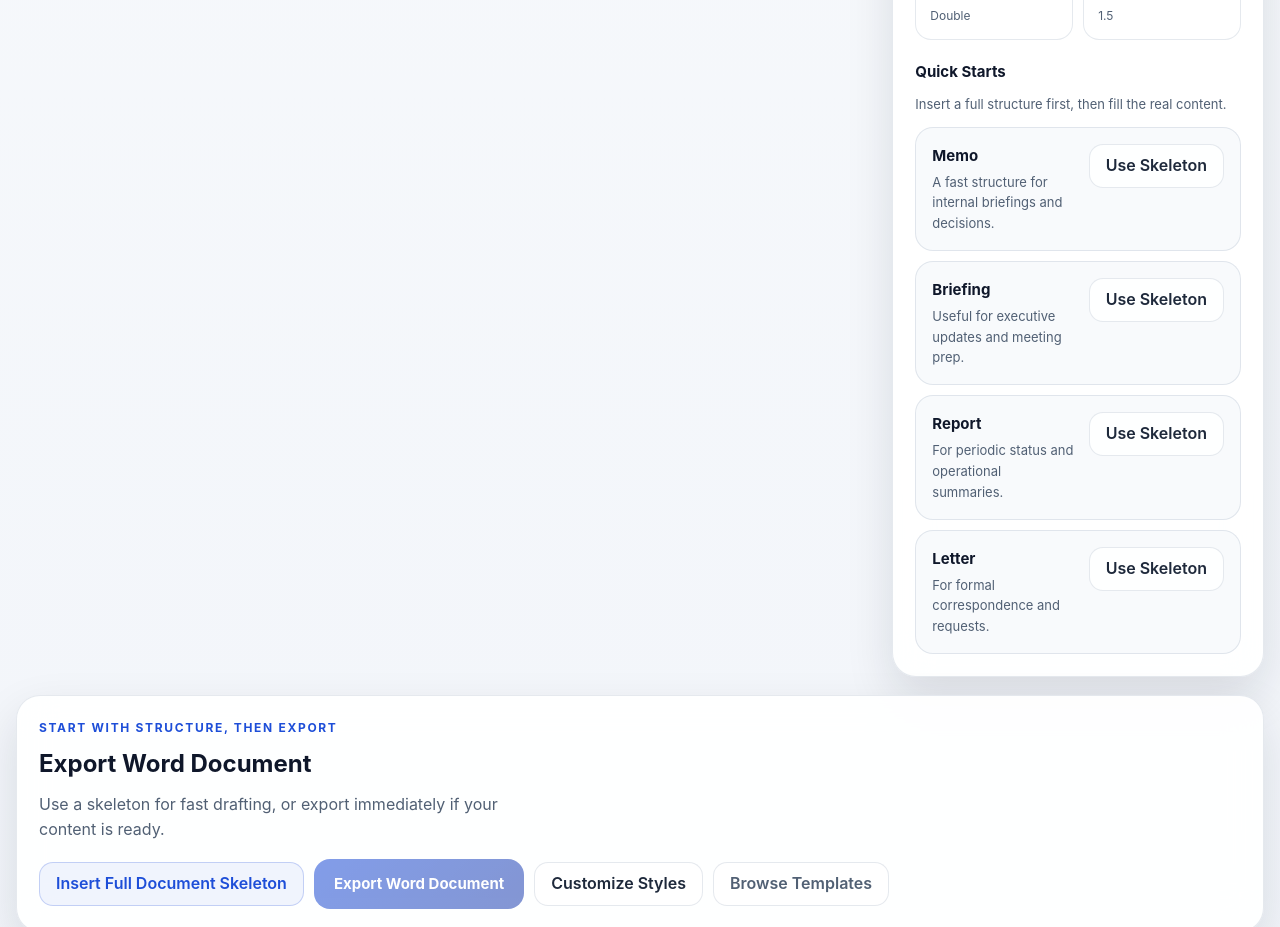
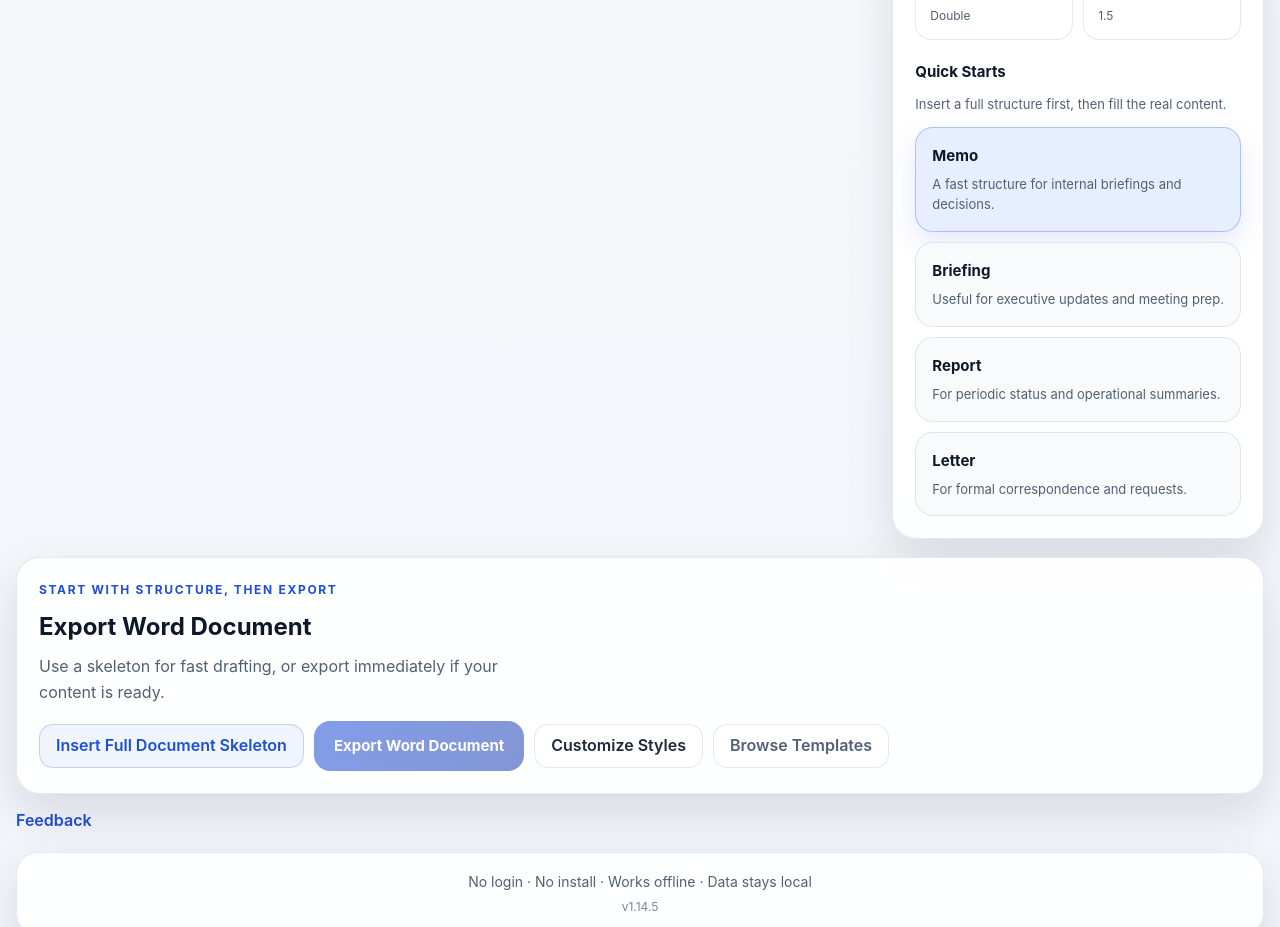
Before and after one commit to shrektan/formaldoc, a React (Vite) app: page / in a window 1280 px wide. Shown: the part 1880-2807 px from the top of the page. Built offline with nearby package versions, Linux system fonts and the light colour scheme; what turndown-plugin-gfm would draw is missing.

Commit message:
fix: align scenario and metadata behavior

```diff
--- a/src/App.tsx
+++ b/src/App.tsx
@@ -1,4 +1,11 @@
-import { startTransition, useCallback, useMemo, useState, type CSSProperties } from 'react';
+import {
+  startTransition,
+  useCallback,
+  useEffect,
+  useMemo,
+  useState,
+  type CSSProperties,
+} from 'react';
 import { Analytics } from '@vercel/analytics/react';
 import { StyleDrawer } from './components/StyleSettings';
 import { TemplateStrip } from './components/TemplateStrip';
@@ -138,6 +145,44 @@ const PAGE_COPY = {
     localOnly: 'Local Only',
   },
 } as const;
+
+const PAGE_METADATA: Record<
+  Language,
+  {
+    htmlLang: string;
+    title: string;
+    description: string;
+    ogTitle: string;
+    ogDescription: string;
+    twitterTitle: string;
+    twitterDescription: string;
+  }
+> = {
+  cn: {
+    htmlLang: 'zh-CN',
+    title: 'FormalDoc - 内置规范公文模板的一键 Word 生成工具',
+    description:
+      'FormalDoc 提供内置公文模板和完整文稿骨架，一键将 AI 生成内容整理成规范 Word 文档。支持 GB/T 9704-2012 公文格式、学术论文、商务报告，本地生成，不上传内容。',
+    ogTitle: 'FormalDoc - 内置规范公文模板的一键 Word 生成工具',
+    ogDescription:
+      '把 AI 内容直接整理成规范 Word 文档，内置 GB/T 9704-2012 公文模板、完整文稿骨架和样式切换能力。',
+    twitterTitle: 'FormalDoc - Built-in formal templates for Word documents',
+    twitterDescription:
+      'Generate polished Word documents with built-in public document templates, complete skeletons, and local export.',
+  },
+  en: {
+    htmlLang: 'en',
+    title: 'FormalDoc - Built-in formal templates for polished Word documents',
+    description:
+      'FormalDoc turns drafts and AI output into polished Word documents with built-in public document templates, complete document skeletons, and local export.',
+    ogTitle: 'FormalDoc - Built-in formal templates for polished Word documents',
+    ogDescription:
+      'Turn AI output into polished Word files with built-in formal templates, complete document skeletons, and local export.',
+    twitterTitle: 'FormalDoc - Built-in formal templates for polished Word documents',
+    twitterDescription:
+      'Turn drafts and AI output into polished Word documents with built-in formal templates and complete document skeletons.',
+  },
+};
 
 const TEMPLATE_INSIGHTS: Record<
   TemplateName,
@@ -543,7 +588,7 @@ function formatDisplayName(templateName: string, nameEn: string, language: Langu
 function sanitizePreviewText(text: string): string {
   return text
     .replace(/[*_`>#-]/g, ' ')
-    .replace(/\[[^\]]+\]\(([^)]+)\)/g, '$1')
+    .replace(/\[([^\]]+)\]\(([^)]+)\)/g, '$1')
     .replace(/\s+/g, ' ')
     .trim();
 }
@@ -677,15 +722,48 @@ function AppContent() {
   const { generate, isGenerating, error } = useDocxGenerator();
 
   const copy = PAGE_COPY[language];
+  const metadata = PAGE_METADATA[language];
   const templateInsight = TEMPLATE_INSIGHTS[template];
   const templatesInCategory = useMemo(
     () => getTemplatesByCategory(currentTemplate.category),
     [currentTemplate.category]
   );
   const scenarioPresets = SCENARIO_PRESETS[currentTemplate.category];
+  const [selectedScenarioId, setSelectedScenarioId] = useState(() => scenarioPresets[0]?.id ?? '');
+  const selectedScenario = useMemo(
+    () =>
+      scenarioPresets.find((scenario) => scenario.id === selectedScenarioId) ?? scenarioPresets[0],
+    [scenarioPresets, selectedScenarioId]
+  );
+
+  useEffect(() => {
+    if (!scenarioPresets.some((scenario) => scenario.id === selectedScenarioId)) {
+      setSelectedScenarioId(scenarioPresets[0]?.id ?? '');
+    }
+  }, [scenarioPresets, selectedScenarioId]);
+
+  useEffect(() => {
+    document.documentElement.lang = metadata.htmlLang;
+    document.title = metadata.title;
+
+    const updateMeta = (selector: string, content: string) => {
+      const element = document.head.querySelector<HTMLMetaElement>(selector);
+      if (element) {
+        element.content = content;
+      }
+    };
+
+    updateMeta('meta[name="title"]', metadata.title);
+    updateMeta('meta[name="description"]', metadata.description);
+    updateMeta('meta[property="og:title"]', metadata.ogTitle);
+    updateMeta('meta[property="og:description"]', metadata.ogDescription);
+    updateMeta('meta[name="twitter:title"]', metadata.twitterTitle);
+    updateMeta('meta[name="twitter:description"]', metadata.twitterDescription);
+  }, [metadata]);
+
   const fallbackPreviewBlocks = useMemo(
-    () => buildPreviewBlocks(scenarioPresets[0]?.content ?? '', []),
-    [scenarioPresets]
+    () => buildPreviewBlocks(selectedScenario?.content ?? '', []),
+    [selectedScenario]
   );
   const previewBlocks = useMemo(
     () => buildPreviewBlocks(text, fallbackPreviewBlocks),
@@ -851,6 +929,7 @@ function AppContent() {
     }
 
     startTransition(() => {
+      setSelectedScenarioId(scenario.id);
       setText(scenario.content);
       setCustomFilename('');
       setShowHeadingHint(false);
@@ -861,8 +940,8 @@ function AppContent() {
   };
 
   const handleCreateSkeleton = () => {
-    if (scenarioPresets[0]) {
-      applyScenario(scenarioPresets[0]);
+    if (selectedScenario) {
+      applyScenario(selectedScenario);
     }
   };
 
@@ -1208,19 +1287,16 @@ function AppContent() {
               <p className="insight-section-copy">{copy.scenarioDescription}</p>
               <div className="scenario-grid">
                 {scenarioPresets.map((scenario) => (
-                  <div key={scenario.id} className="scenario-card">
-                    <div>
-                      <h4>{scenario.title}</h4>
-                      <p>{scenario.description}</p>
-                    </div>
-                    <button
-                      type="button"
-                      className="scenario-button"
-                      onClick={() => applyScenario(scenario)}
-                    >
-                      {copy.applyScenario}
-                    </button>
-                  </div>
+                  <button
+                    key={scenario.id}
+                    type="button"
+                    className={`scenario-card ${selectedScenario?.id === scenario.id ? 'active' : ''}`}
+                    onClick={() => setSelectedScenarioId(scenario.id)}
+                    aria-pressed={selectedScenario?.id === scenario.id}
+                  >
+                    <span className="scenario-card-title">{scenario.title}</span>
+                    <span className="scenario-card-description">{scenario.description}</span>
+                  </button>
                 ))}
               </div>
             </div>
--- a/src/styles/app.css
+++ b/src/styles/app.css
@@ -421,8 +421,7 @@ a {
 }
 
 .action-btn,
-.outline-button,
-.scenario-button {
+.outline-button {
   display: inline-flex;
   align-items: center;
   justify-content: center;
@@ -443,8 +442,7 @@ a {
 }
 
 .action-btn:hover:not(:disabled),
-.outline-button:hover:not(:disabled),
-.scenario-button:hover:not(:disabled) {
+.outline-button:hover:not(:disabled) {
   transform: translateY(-1px);
   border-color: var(--border-strong);
   background: rgba(255, 255, 255, 1);
@@ -807,29 +805,44 @@ a {
 
 .scenario-card {
   display: flex;
+  flex-direction: column;
   align-items: flex-start;
-  justify-content: space-between;
-  gap: 14px;
+  gap: 6px;
+  width: 100%;
   padding: 16px;
   border-radius: 18px;
   background: rgba(248, 250, 252, 0.9);
   border: 1px solid var(--border);
+  text-align: left;
+  cursor: pointer;
+  transition:
+    transform 0.2s,
+    border-color 0.2s,
+    background 0.2s,
+    box-shadow 0.2s;
 }
 
-.scenario-card h4 {
-  font-size: 15px;
-  color: var(--ink-strong);
-  margin-bottom: 4px;
+.scenario-card:hover {
+  transform: translateY(-1px);
+  border-color: var(--border-strong);
+  box-shadow: var(--shadow-sm);
 }
 
-.scenario-card p {
+.scenario-card.active {
+  border-color: rgba(29, 78, 216, 0.28);
+  background: rgba(229, 237, 255, 0.92);
+  box-shadow: 0 12px 28px rgba(29, 78, 216, 0.12);
+}
+
+.scenario-card-title {
+  font-size: 15px;
+  font-weight: 700;
+  color: var(--ink-strong);
+}
+
+.scenario-card-description {
   color: var(--ink-muted);
   font-size: 13px;
-}
-
-.scenario-button {
-  min-width: 106px;
-  flex-shrink: 0;
 }
 
 .error-msg {
@@ -1236,7 +1249,6 @@ a {
     flex-direction: column;
   }
 
-  .scenario-button,
   .generate-btn,
   .outline-button,
   .action-btn {
```
